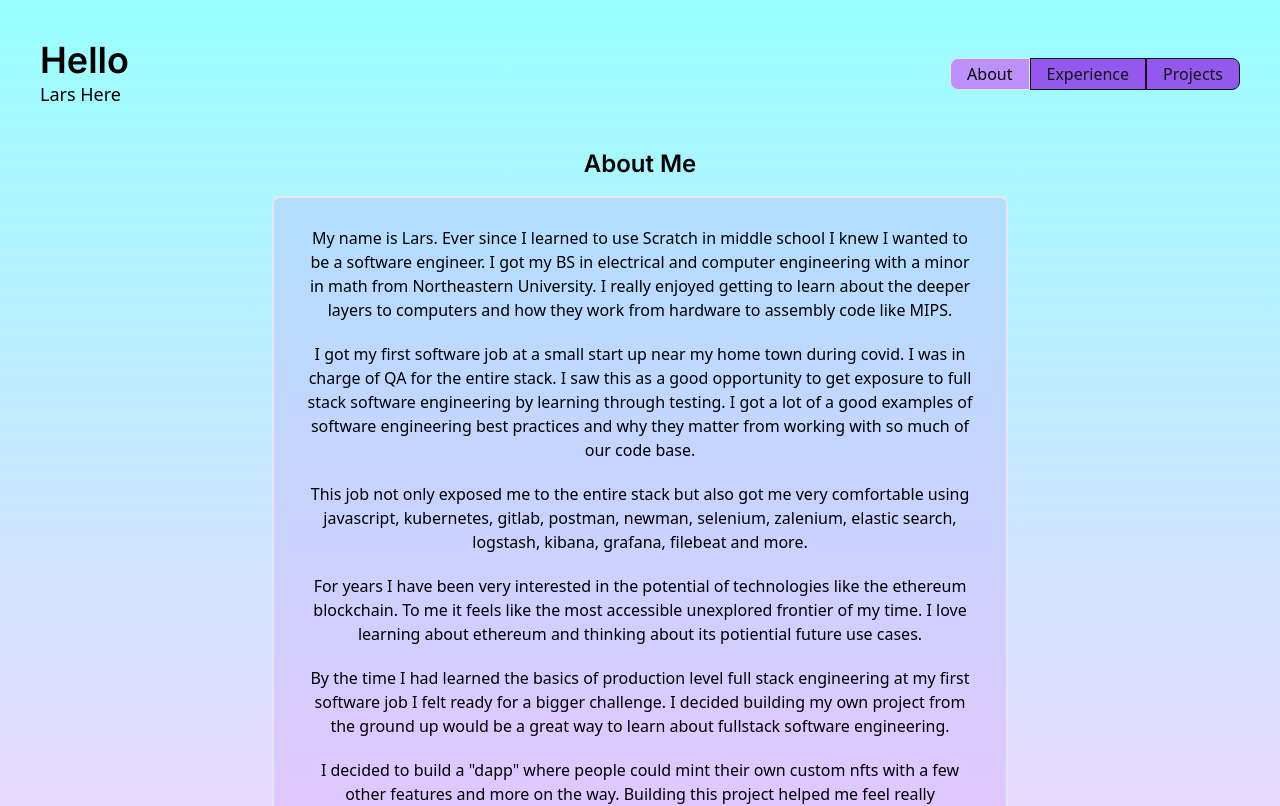
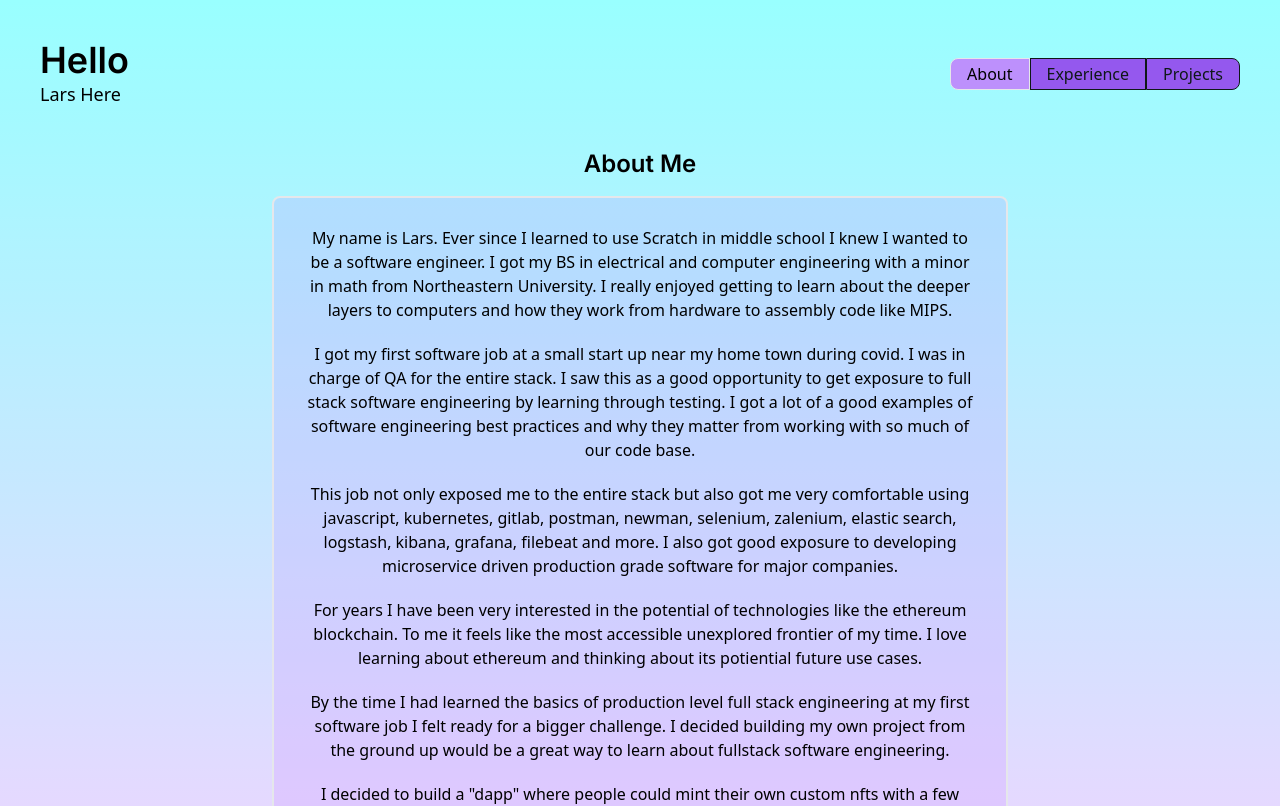
Before and after one commit to LarryFisherLabs/personal-site, a Next.js app: page / in a window 1280 px wide. Shown: the top 806 px of the page. Built offline with nearby package versions, Linux system fonts and the light colour scheme.

Commit message:
Edit about page text

```diff
--- a/src/pages/about/About.js
+++ b/src/pages/about/About.js
@@ -23,7 +23,9 @@ export default function About() {
               <p className='pt-5 text-center'>
                 This job not only exposed me to the entire stack but also
                 got me very comfortable using javascript, kubernetes, gitlab, postman, newman,
-                selenium, zalenium, elastic search, logstash, kibana, grafana, filebeat and more.
+                selenium, zalenium, elastic search, logstash, kibana, grafana, filebeat and more. I
+                also got good exposure to developing microservice driven production grade software
+                for major companies.
               </p>
               <p className='pt-5 text-center'>
                 For years I have been very interested in the potential of technologies like the
```
